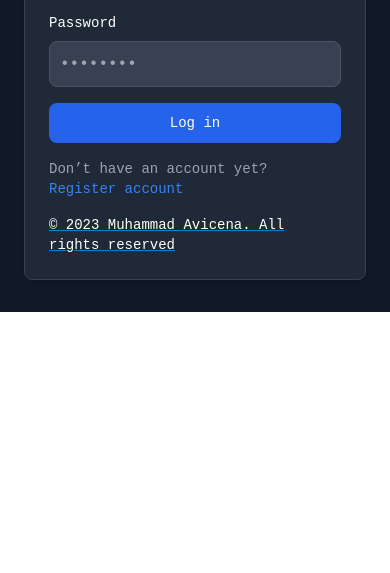
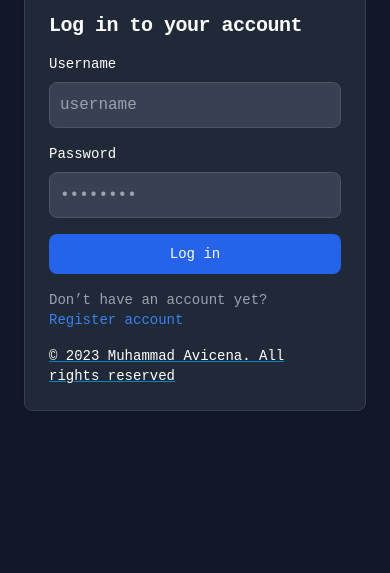
Before and after one commit to RevoU-FSSE-2/week-11-muhammad-avicena, a website: page public/index.html in a window 390 px wide. Shown: the part 271-844 px from the top of the page. Drawn offline with nearby package versions, Linux system fonts and the light colour scheme; some packages are replaced by stand-ins of ours; a script that the page names is missing.

Commit message:
fix: bug visual mobile version

```diff
--- a/public/index.html
+++ b/public/index.html
@@ -47,7 +47,7 @@
 
 <body class="dark">
   <section class="bg-gray-50 dark:bg-gray-900">
-    <div class="flex flex-col items-center justify-center px-6 py-8 mx-auto md:h-screen lg:py-0">
+    <div class="flex flex-col items-center justify-center px-6 py-8 mx-auto h-screen lg:py-0">
       <a href="#"
         class="flex items-center mb-6 text-3xl font-semibold text-gray-900 underline decoration-indigo-500 dark:text-white">
         <i class="fas fa-comments mr-2"></i>DeezChat Application
```
Also changed, not shown: public/register.html (+1 -1 lines).
